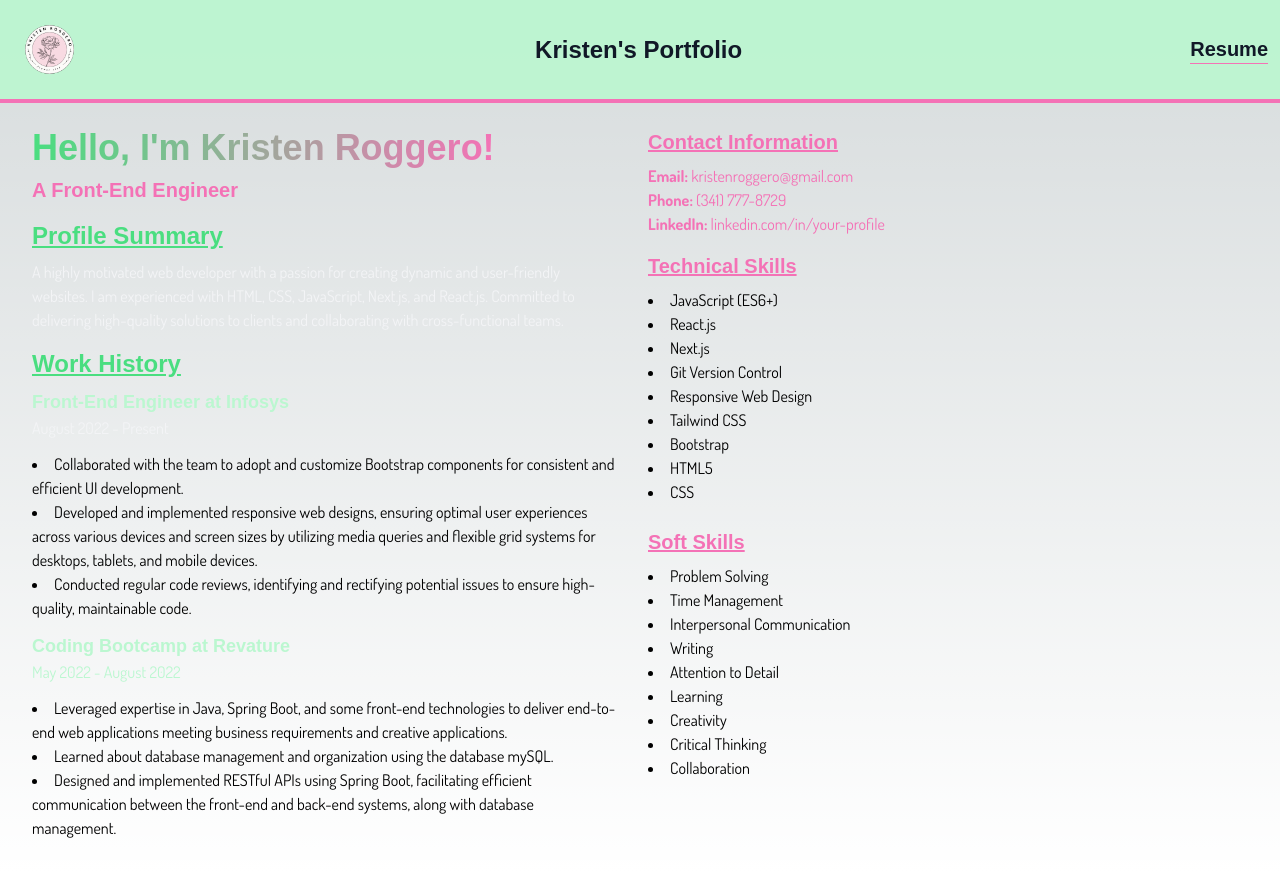
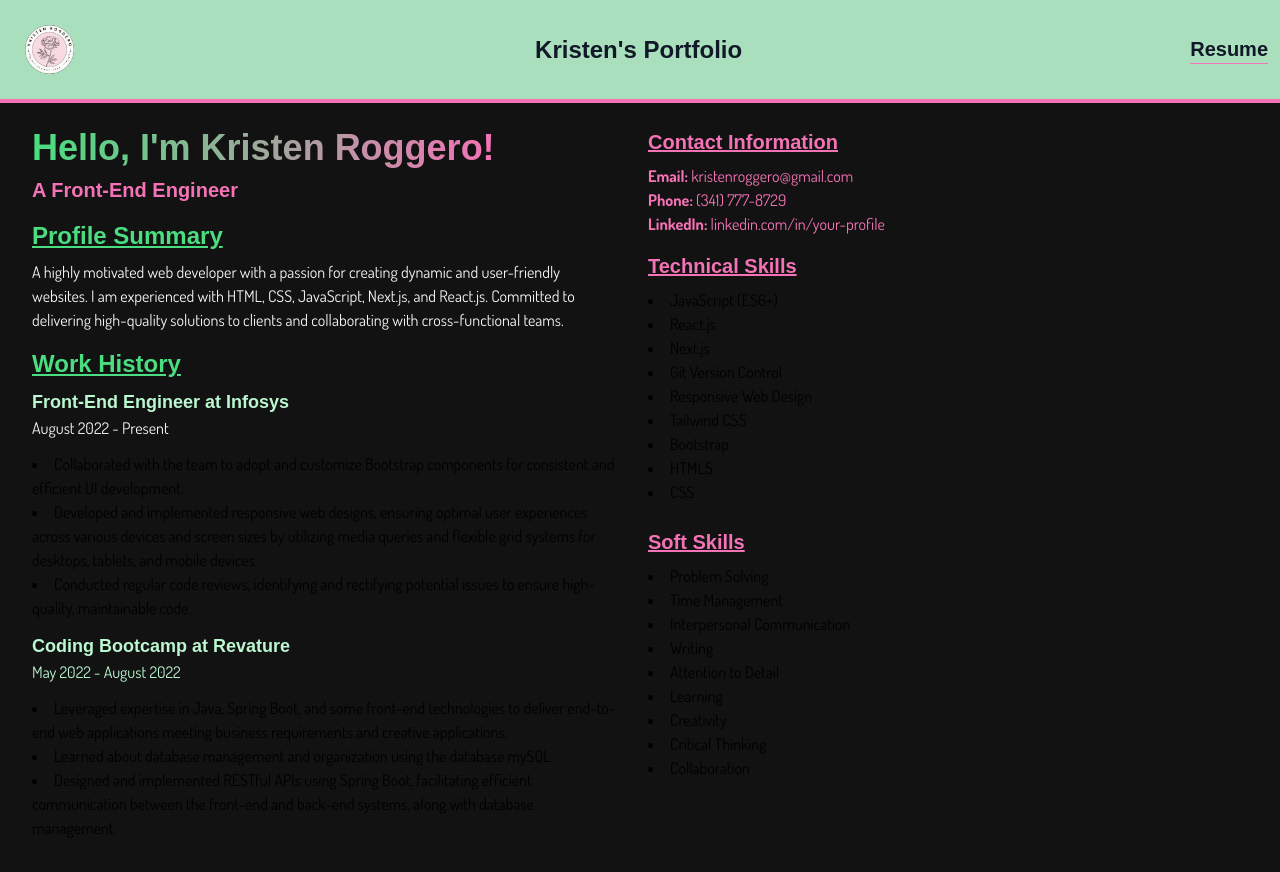
Before and after one commit to HazelWebDev/Personal_Portfolio_NextJS, a Next.js app in the folder my-app/: page /resume in a window 1280 px wide. Built offline with nearby package versions, Linux system fonts and the light colour scheme; a web font is replaced by a local one.

Commit message:
Update page.js
added background color to match homepage

```diff
--- a/my-app/src/app/resume/page.js
+++ b/my-app/src/app/resume/page.js
@@ -1,7 +1,7 @@
 export default function Page() {
   return (
     <>
-      <div className="container mx-auto p-4 lg:p-8">
+      <div className="container mx-auto p-4 lg:p-8 bg-[#121212]">
         <div className="grid grid-cols-1 lg:grid-cols-2 gap-4 mt-24">
           {/* Left Column */}
           <div className="lg:pr-4">
```
